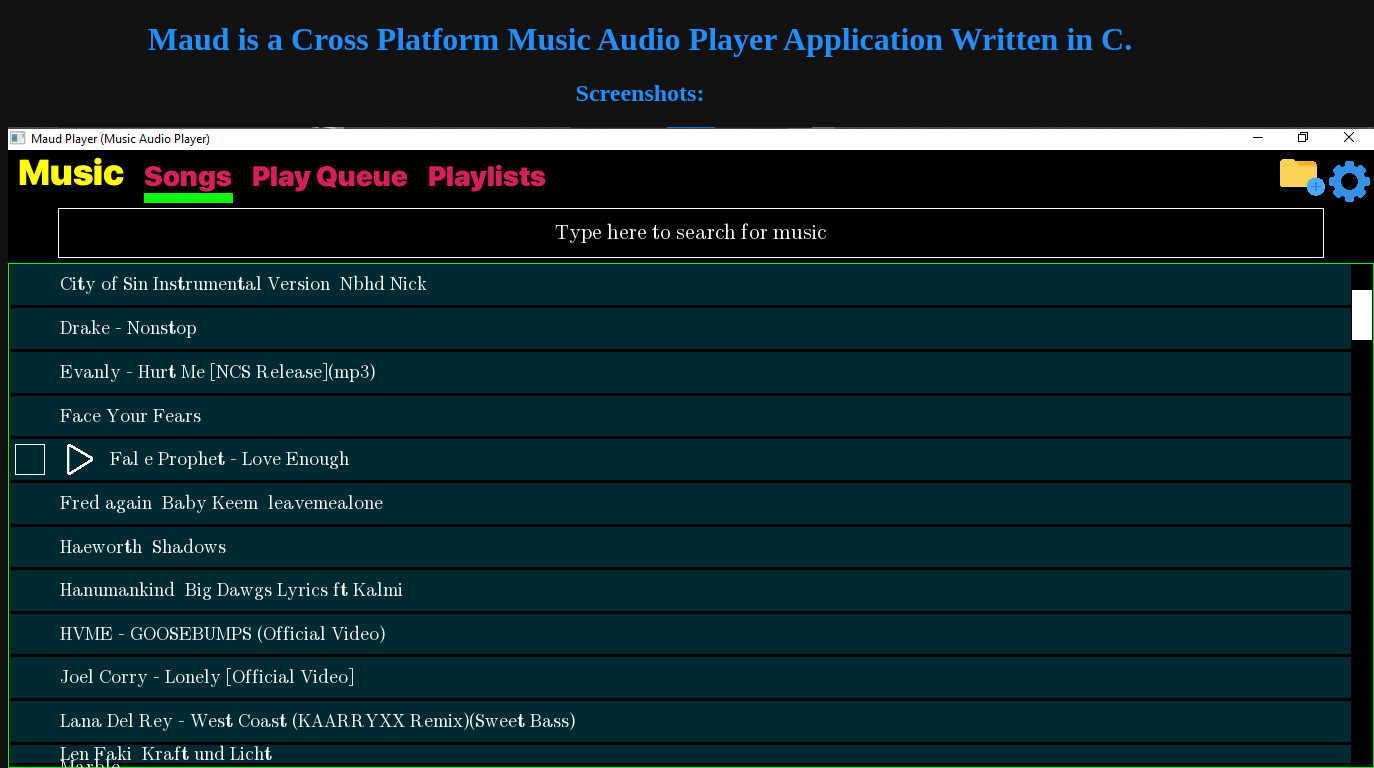
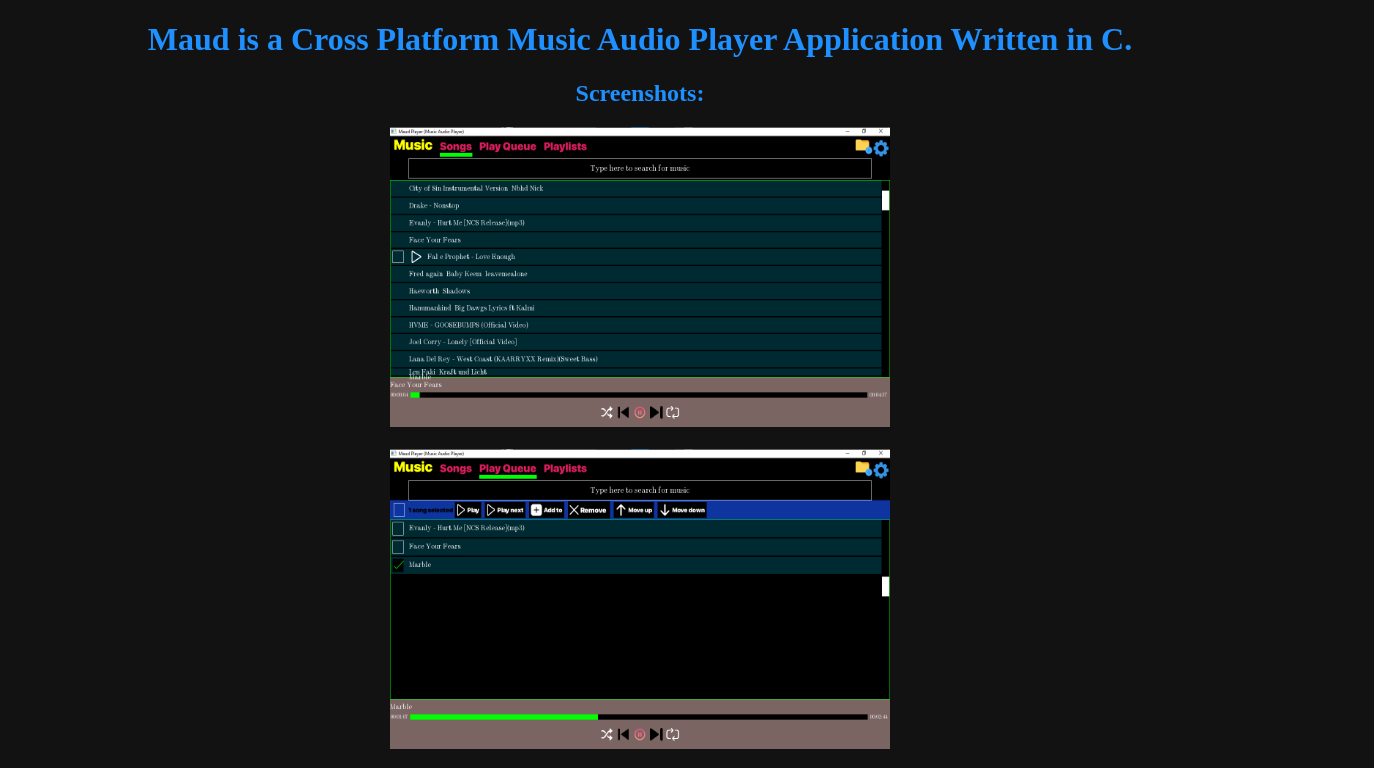
Before and after one commit to hacker3983/maud-player, a plain HTML site: page index.html in a window 1280 px wide. Shown: the top 768 px of the page, 1374 px wide, since content can reach past the window. Drawn offline with Linux system fonts and the light colour scheme.

Commit message:
Update index.html

```diff
--- a/index.html
+++ b/index.html
@@ -7,6 +7,11 @@
 			background-color: #121212;
 			color: dodgerblue;
 			text-align: center;
+		}
+
+		img {
+			width: 500px;
+			height: 300px;
 		}
 	</style>
 </head>
```
